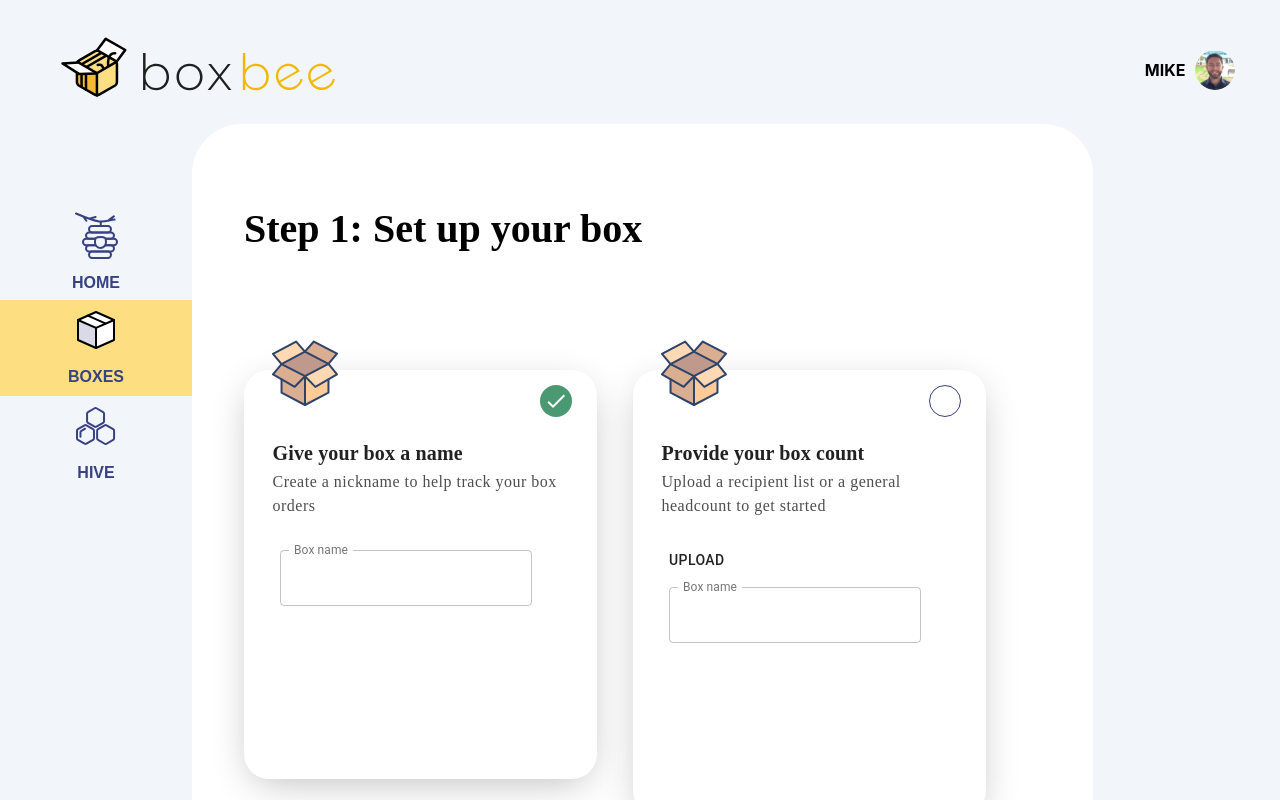
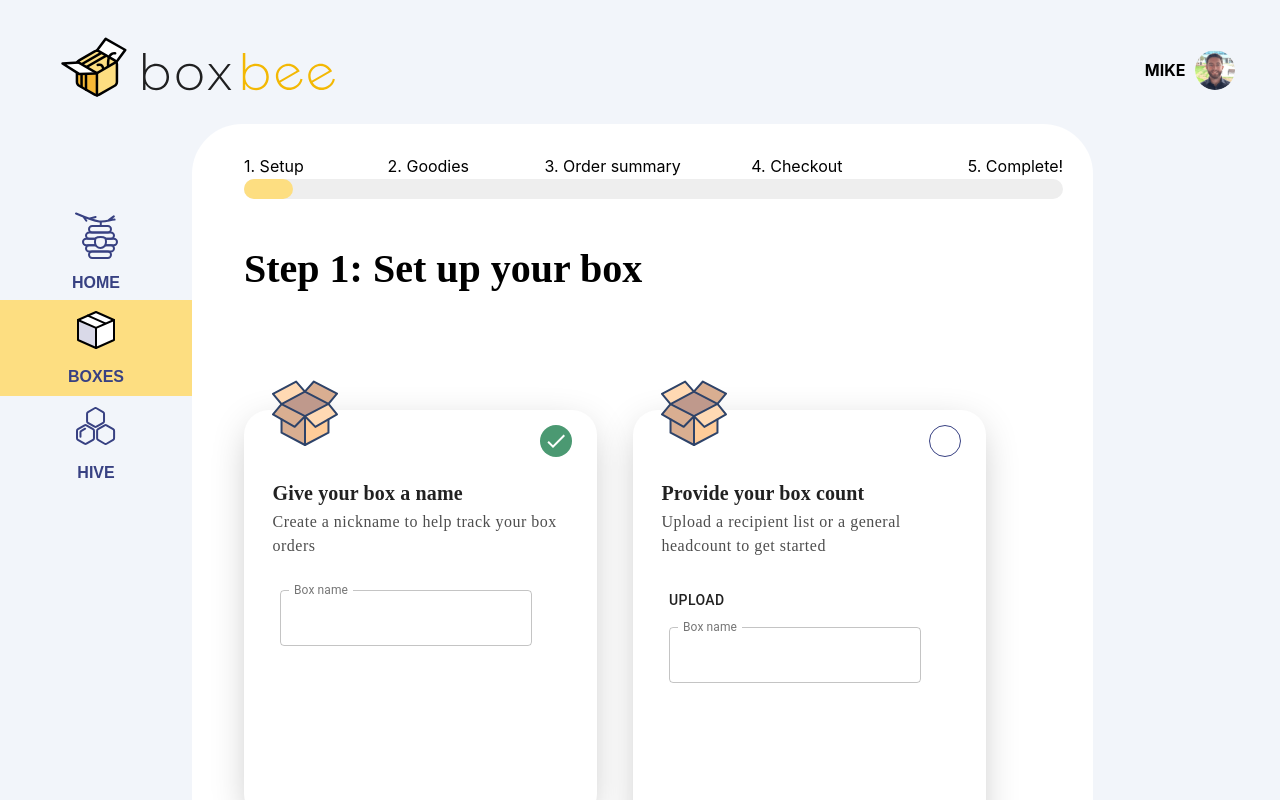
Before and after one commit to robertocandales/boxbee, a React (Create React App) app: page /boxes in a window 1280 px wide. Shown: the top 800 px of the page. Built offline with nearby package versions, Linux system fonts and the light colour scheme.

Commit message:
step bar done

```diff
--- a/src/config/theme.js
+++ b/src/config/theme.js
@@ -15,6 +15,6 @@ export const colors = {
   SOFTGRAY: '#e8e8e8',
   MIDDLEGRAY: '#8B8B8B',
   HARDBLACK: '#414141',
-  THINGRAY: '#dcdcdc',
+  THINGRAY: '#f8f3eb',
   GRAYACTIONBUTTON: 'rgb(165 165 165)',
 };
--- a/src/container/styles.js
+++ b/src/container/styles.js
@@ -20,7 +20,7 @@ export const TopContent = styled.div`
   height: 15vh;
   display: flex;
   align-items: center;
-  justify-content:  space-between ;
+  justify-content: space-between;
   padding: 25px 40px 10px 0px;
 `;
 
--- /dev/null
+++ b/src/screens/boxes/components/stepper/index.js
@@ -0,0 +1,31 @@
+import React from 'react';
+import { colors } from '../../../../config/theme';
+import { Wrapper, Stepper, StepperText, IsFille, Container, FelxDivider } from './styles';
+
+const StepperComponent = () => {
+  return (
+    <>
+      <Wrapper>
+        <StepperText>
+          <FelxDivider>1. Setup</FelxDivider>
+          <FelxDivider justify={'center'}>2. Goodies</FelxDivider>
+          <FelxDivider justify={'center'}>3. Order summary</FelxDivider>
+          <FelxDivider justify={'center'}>4. Checkout</FelxDivider>
+          <FelxDivider justify='flex-end'>5. Complete!</FelxDivider>
+        </StepperText>
+        <Stepper>
+          <IsFille backgroundColor={true} />
+          <IsFille />
+
+          <IsFille />
+          <IsFille />
+        </Stepper>
+        <Container color={colors.GOLD} width={'100%'}>
+          <progress value={6} max={100} />
+        </Container>
+      </Wrapper>
+    </>
+  );
+};
+
+export default StepperComponent;
--- /dev/null
+++ b/src/screens/boxes/components/stepper/styles.js
@@ -0,0 +1,69 @@
+import styled from 'styled-components';
+import { colors } from '../../../../config/theme';
+
+export const Wrapper = styled.div`
+  width: 100%;
+  display: flex;
+  flex-direction: column;
+  align-items: center;
+  justify-content: space-around;
+  height: 5vh;
+`;
+
+export const StepperText = styled.div`
+  width: 100%;
+  display: grid;
+  grid-template-columns: 10% 20% 20% 20% 20%;
+  justify-content: space-between;
+`;
+
+export const StepperContainer = styled.div`
+  background-color: ${colors.GOLD};
+  width: 100%;
+  display: grid;
+  grid-template-columns: 10% 20% 20% 20% 20%;
+`;
+
+export const Stepper = styled.div`
+  background-color: ${colors.THINGRAY};
+  width: 100%;
+  display: grid;
+  grid-template-columns: 10% 20% 20% 20% 20%;
+  border-radius: 11px;
+`;
+export const IsFille = styled.div`
+  background-color: ${(props) => (props.backgroundColor ? colors.GOLD : 'none')};
+  width: 100%;
+  border-radius: 11px;
+`;
+
+export const FelxDivider = styled.div`
+  display: flex;
+  justify-content: ${(props) => props.justify};
+`;
+
+export const Container = styled.div`
+  width: 100%;
+  progress {
+    width: 100%;
+  }
+
+  progress[value] {
+    width: ${(props) => props.width};
+
+    -webkit-appearance: none;
+    appearance: none;
+  }
+
+  progress[value]::-webkit-progress-bar {
+    height: 20px;
+    border-radius: 20px;
+    background-color: #eee;
+  }
+
+  progress[value]::-webkit-progress-value {
+    height: 20px;
+    border-radius: 20px;
+    background-color: ${(props) => props.color};
+  }
+`;
--- a/src/screens/boxes/index.js
+++ b/src/screens/boxes/index.js
@@ -12,19 +12,21 @@ import {
 } from './styles';
 import CardsInput from '../shared/customizedInput/CardsInput';
 import checkedimage from './assets/checked.svg';
-import uncheckedimage from './assets/unchecked.svg'
+import uncheckedimage from './assets/unchecked.svg';
 import iconCard from './assets/box-1.svg';
 import CardButton from '../shared/button/CardButton';
 
 //data
 import data from './data/index.json';
 import SmallerCards from './SmallerCards';
+import StepperComponent from './components/stepper';
 
 const Boxes = () => {
   console.log(data);
   return (
     <>
       <WrapperCard>
+        <StepperComponent />
         <Title>Step 1: Set up your box</Title>
         <CardsFlex>
           {(data.data || []).map((item, index) => (
@@ -34,7 +36,6 @@ const Boxes = () => {
         <WrapperButton>
           <CardButton description={'GET STARTED  →'} />
         </WrapperButton>
-
       </WrapperCard>
     </>
   );
```
Lines whose indentation alone changed are shown as unchanged.
